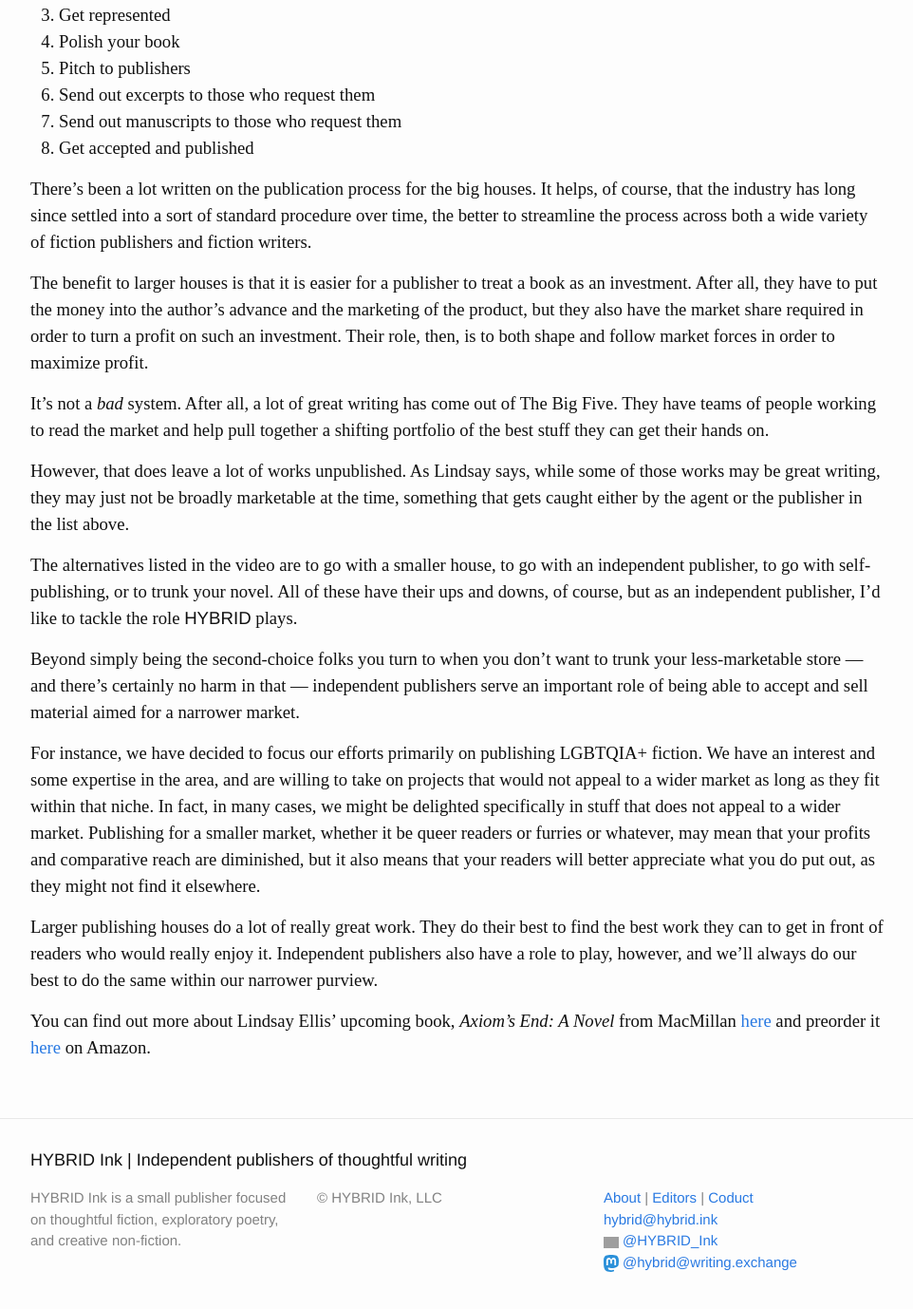
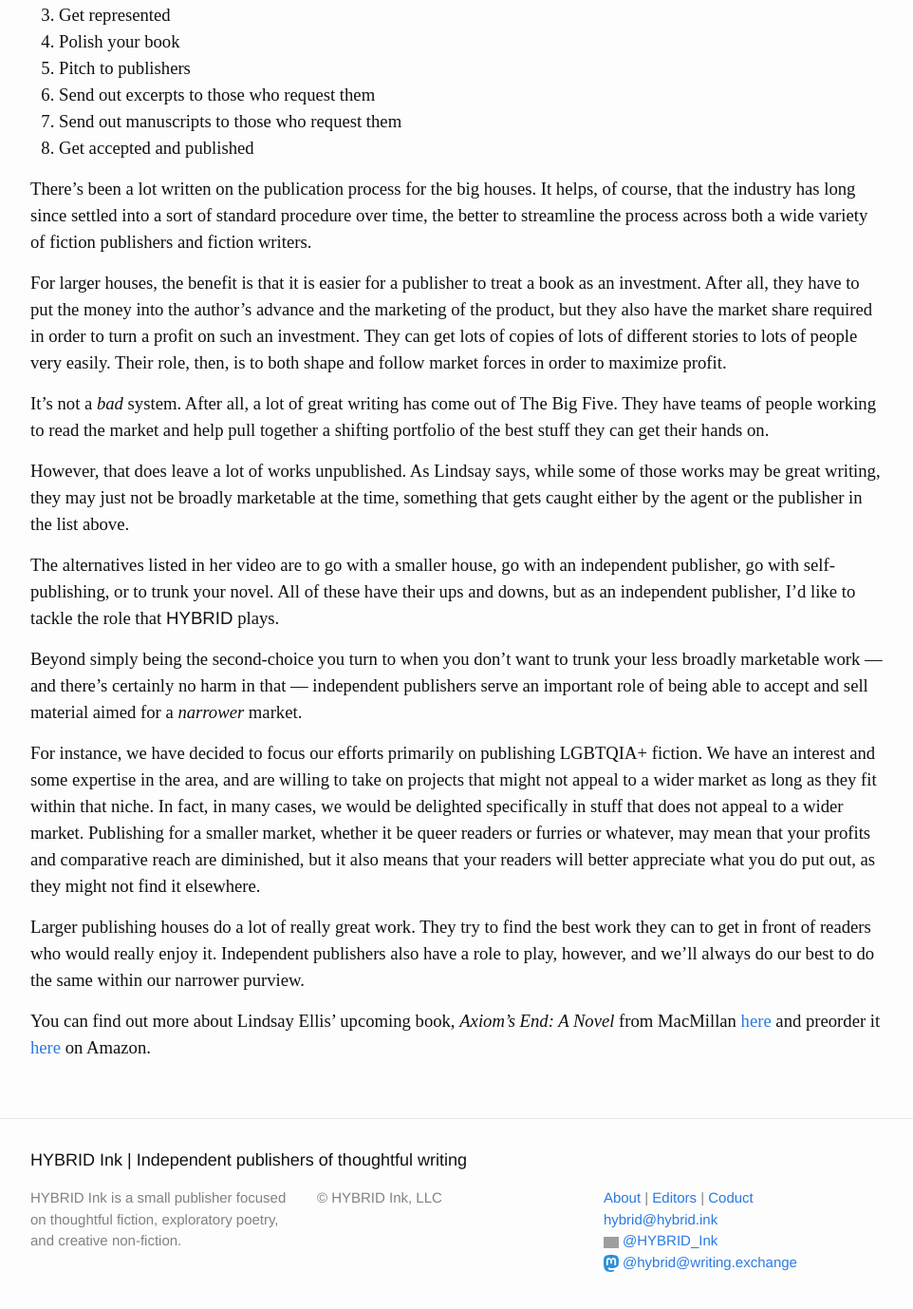
Before and after one commit to hybridink/hybrid.ink, a Jekyll site: the page built from _posts/2019-12-07-the-role-of-independent-publishers.md, in a window 1280 px wide and 1400 px high, scrolled down 828 px. Shown: the top 1378 px of the window at 95% size, without its empty margins (158-1120 px from the left). Built offline with Jekyll 4.4.1, drawn with Linux system fonts in a browser that asks for light colours; some web fonts are replaced; our own code applies the rules of GitHub Pages for plain Markdown files; comment, search, counter and statistics services are not loaded; grey boxes are pictures that could not be loaded.

Commit message:
Independent publisher post

```diff
--- a/_posts/2019-12-07-the-role-of-independent-publishers.md
+++ b/_posts/2019-12-07-the-role-of-independent-publishers.md
@@ -24,18 +24,18 @@ In short, publishing with a larger house boils down to the following set of step
 
 There's been a lot written on the publication process for the big houses. It helps, of course, that the industry has long since settled into a sort of standard procedure over time, the better to streamline the process across both a wide variety of fiction publishers and fiction writers.
 
-The benefit to larger houses is that it is easier for a publisher to treat a book as an investment. After all, they have to put the money into the author's advance and the marketing of the product, but they also have the market share required in order to turn a profit on such an investment. Their role, then, is to both shape and follow market forces in order to maximize profit.
+For larger houses, the benefit is that it is easier for a publisher to treat a book as an investment. After all, they have to put the money into the author's advance and the marketing of the product, but they also have the market share required in order to turn a profit on such an investment. They can get lots of copies of lots of different stories to lots of people very easily. Their role, then, is to both shape and follow market forces in order to maximize profit.
 
 It's not a *bad* system. After all, a lot of great writing has come out of The Big Five. They have teams of people working to read the market and help pull together a shifting portfolio of the best stuff they can get their hands on.
 
 However, that does leave a lot of works unpublished. As Lindsay says, while some of those works may be great writing, they may just not be broadly marketable at the time, something that gets caught either by the agent or the publisher in the list above.
 
-The alternatives listed in the video are to go with a smaller house, to go with an independent publisher, to go with self-publishing, or to trunk your novel. All of these have their ups and downs, of course, but as an independent publisher, I'd like to tackle the role {{site.brand}} plays.
+The alternatives listed in her video are to go with a smaller house, go with an independent publisher, go with self-publishing, or to trunk your novel. All of these have their ups and downs, but as an independent publisher, I'd like to tackle the role that {{site.brand}} plays.
 
-Beyond simply being the second-choice folks you turn to when you don't want to trunk your less-marketable store --- and there's certainly no harm in that --- independent publishers serve an important role of being able to accept and sell material aimed for a narrower market.
+Beyond simply being the second-choice you turn to when you don't want to trunk your less broadly marketable work --- and there's certainly no harm in that --- independent publishers serve an important role of being able to accept and sell material aimed for a *narrower* market.
 
-For instance, we have decided to focus our efforts primarily on publishing LGBTQIA+ fiction. We have an interest and some expertise in the area, and are willing to take on projects that would not appeal to a wider market as long as they fit within that niche. In fact, in many cases, we might be delighted specifically in stuff that does not appeal to a wider market. Publishing for a smaller market, whether it be queer readers or furries or whatever, may mean that your profits and comparative reach are diminished, but it also means that your readers will better appreciate what you do put out, as they might not find it elsewhere.
+For instance, we have decided to focus our efforts primarily on publishing LGBTQIA+ fiction. We have an interest and some expertise in the area, and are willing to take on projects that might not appeal to a wider market as long as they fit within that niche. In fact, in many cases, we would be delighted specifically in stuff that does not appeal to a wider market. Publishing for a smaller market, whether it be queer readers or furries or whatever, may mean that your profits and comparative reach are diminished, but it also means that your readers will better appreciate what you do put out, as they might not find it elsewhere.
 
-Larger publishing houses do a lot of really great work. They do their best to find the best work they can to get in front of readers who would really enjoy it. Independent publishers also have a role to play, however, and we'll always do our best to do the same within our narrower purview.
+Larger publishing houses do a lot of really great work. They try to find the best work they can to get in front of readers who would really enjoy it. Independent publishers also have a role to play, however, and we'll always do our best to do the same within our narrower purview.
 
 You can find out more about Lindsay Ellis' upcoming book, *Axiom's End: A Novel* from MacMillan [here](https://us.macmillan.com/books/9781250256737) and preorder it [here](https://www.amazon.com/Axioms-End-Novel-Lindsay-Ellis-ebook/dp/B07Z2L6VP4) on Amazon.
```
